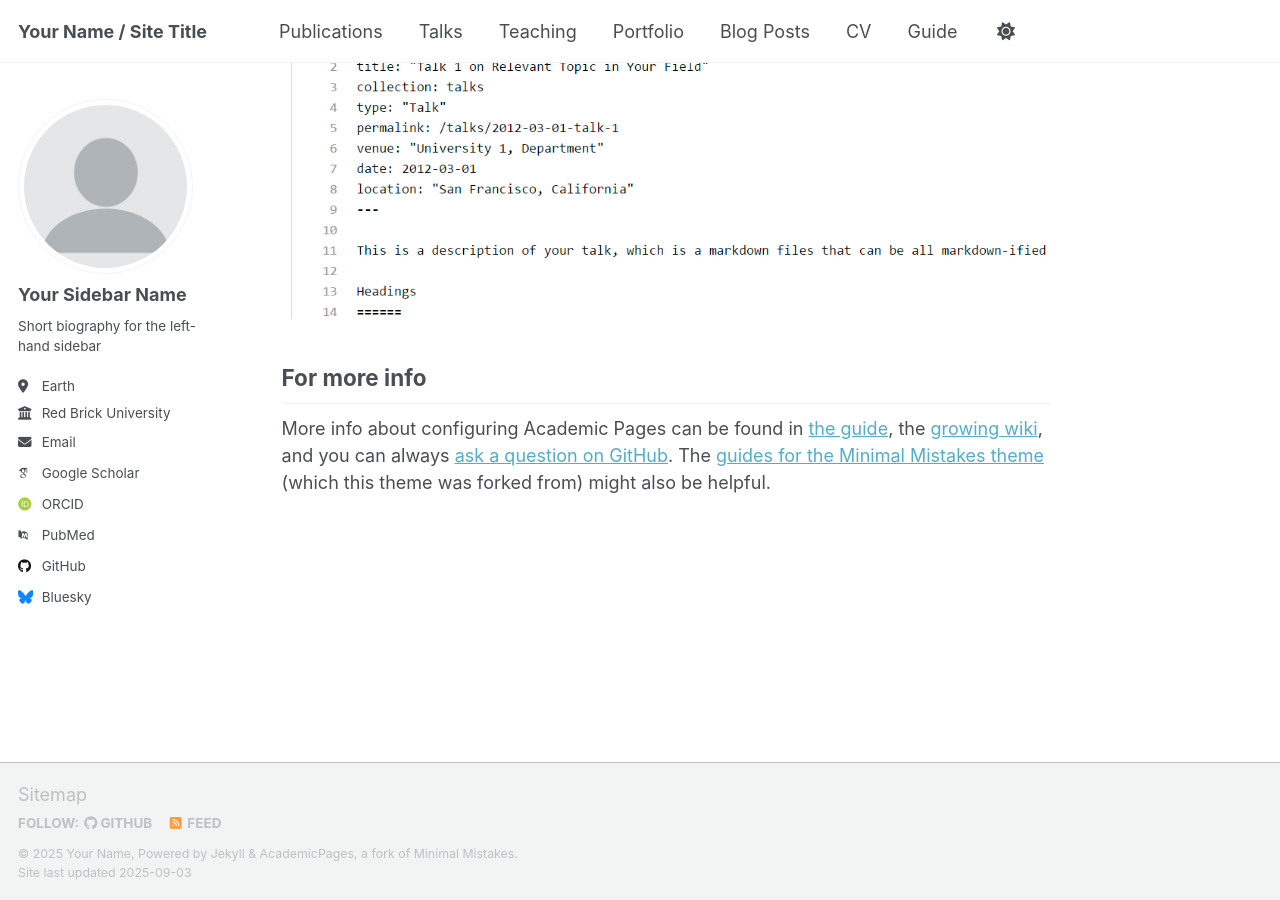
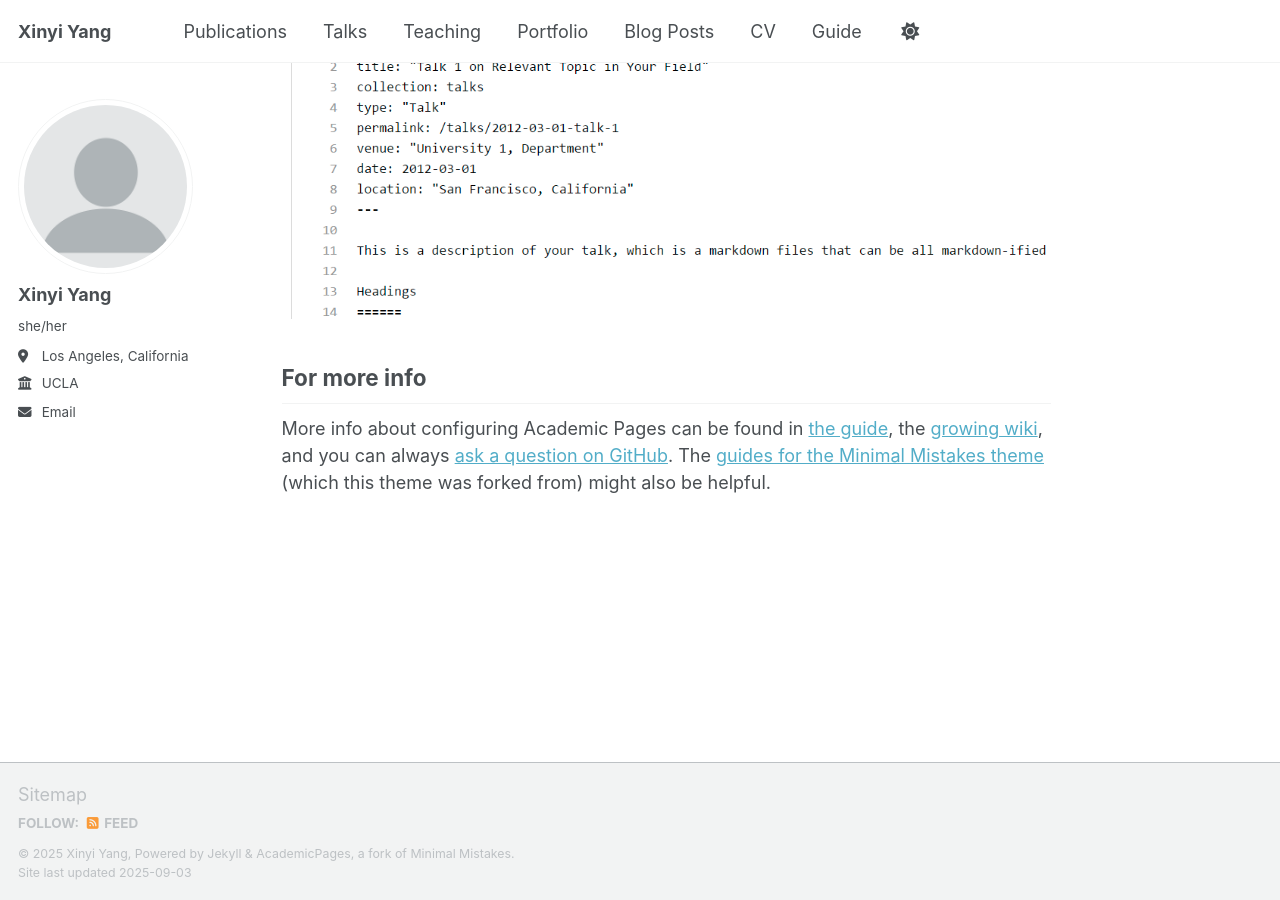
Before and after one commit to xinyi2410/portfolio, a Jekyll site: the page built from _pages/about.md, in a window 1280 px wide and 900 px high, scrolled down 2880 px. Built offline with Jekyll 4.4.1, drawn with Linux system fonts in a browser that asks for light colours; some web fonts are replaced; a script that is not in the unit is left out.

Commit message:
Update _config.yml

```diff
--- a/_config.yml
+++ b/_config.yml
@@ -9,13 +9,13 @@
 # Basic Site Settings
 locale                   : "en-US"
 site_theme               : "default" # Currently available options are "default", "air"
-title                    : "Your Name / Site Title"
+title                    : "Xinyi Yang"
 title_separator          : "-"
-name                     : &name "Your Name"
-description              : &description "personal description"
-url                      : https://academicpages.github.io # the base hostname & protocol for your site e.g. "https://[your GitHub username].github.io" or if you already have some other page hosted on Github then use "https://[your GitHub username].github.io/[Your Repo Name]"
+name                     : &name "Xinyi Yang"
+# description              : &description "personal description"
+url                      : https://xinyi2410.github.io # the base hostname & protocol for your site e.g. "https://[your GitHub username].github.io" or if you already have some other page hosted on Github then use "https://[your GitHub username].github.io/[Your Repo Name]"
 baseurl                  : "" # the subpath of your site, e.g. "/blog"
-repository               : "academicpages/academicpages.github.io"
+repository               : "xinyi2410/portfolio1"
 
 # Site Author - The following control what appear as part of the author content on the side bar.
 #               If a field is blank the icon and link will not appear, otherwise it will be shown.
@@ -23,23 +23,23 @@ repository               : "academicpages/academicpages.github.io"
 author:
   # Biographic information
   avatar           : "profile.png"
-  name             : "Your Sidebar Name"
-  pronouns         : # example: "she/her"
-  bio              : "Short biography for the left-hand sidebar"
-  location         : "Earth"
-  employer         : "Red Brick University"
+  name             : "Xinyi Yang"
+  pronouns         :  "she/her"
+  # bio              : "Short biography for the left-hand sidebar"
+  location         : "Los Angeles, California"
+  employer         : "UCLA"
   uri              : # URL
-  email            : "none@example.org"
+  email            : "xinyi24@g.ucla.edu"
 
   # Academic websites
   academia         : # URL
   arxiv            : # URL - Update with the correct link to your profile
-  googlescholar    : "https://scholar.google.com/citations?user=PS_CX0AAAAAJ"
+  # googlescholar    : "https://scholar.google.com/citations?user=PS_CX0AAAAAJ"
   inspire-hep      : # URL
   impactstory      : # URL
-  orcid            : "http://orcid.org/yourorcidurl"
+  # orcid            : "http://orcid.org/yourorcidurl"
   semantic         : # URL
-  pubmed           : "https://www.ncbi.nlm.nih.gov/pubmed/?term=john+snow"
+  # pubmed           : "https://www.ncbi.nlm.nih.gov/pubmed/?term=john+snow"
   researchgate     : # URL
   scopus           : # URL
 
@@ -47,13 +47,13 @@ author:
   bitbucket        : # Username - Update with your username on the site
   codepen          : # Username
   dribbble         : # Username
-  github           : "academicpages"
+  # github           : "academicpages"
   kaggle           : # Username
   stackoverflow    : # User number or user number and name (i.e., use "1" or "1/jeff-atwood")
 
   # Social media
   artstation       : # Username
-  bluesky          : "bsky.app" # Replace this with you Bluesky username
+  # bluesky          : "bsky.app" # Replace this with you Bluesky username
   facebook         : # Username
   flickr           : # Username
   foursquare       : # Username
```
